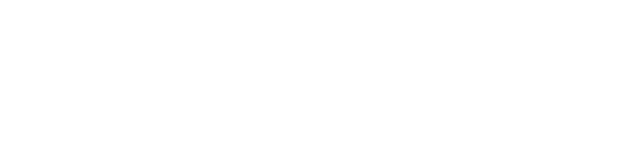
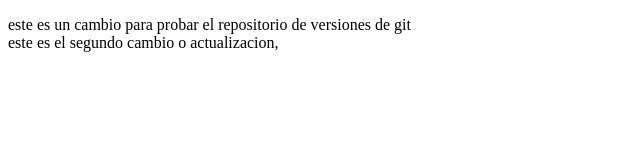
Before and after one commit to HungusM/democursopreworkwin, a plain HTML site: page index.html in a window 1280 px wide. Shown: the whole page, without its empty margins (0-640 px from the left). Drawn offline with Linux system fonts and the light colour scheme.

Commit message:
segunda acutalizacion

```diff
--- a/index.html
+++ b/index.html
@@ -7,6 +7,6 @@
     <title>Hunlead</title>
 </head>
 <body>
-
+    <p>este es un cambio para probar el repositorio de versiones de git <br> este es el segundo cambio o actualizacion,</p>
 </body>
 </html>
```
